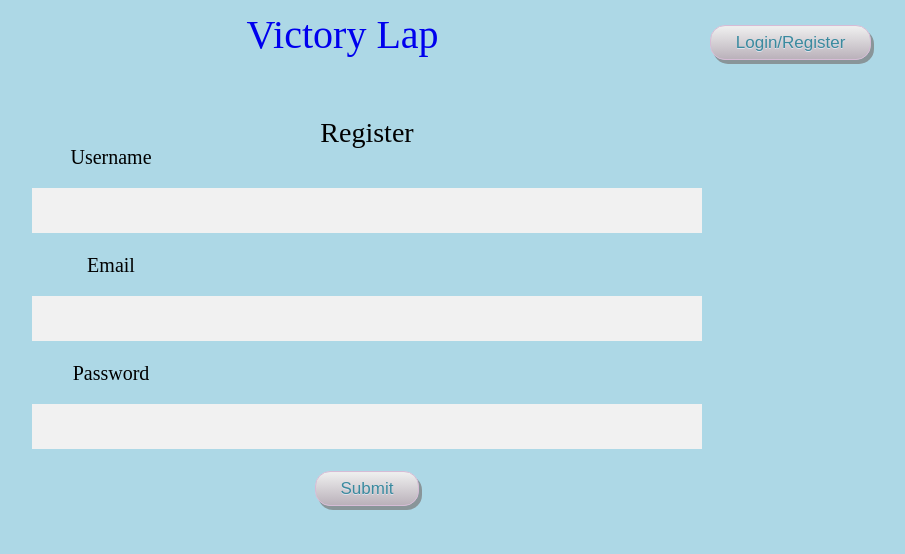
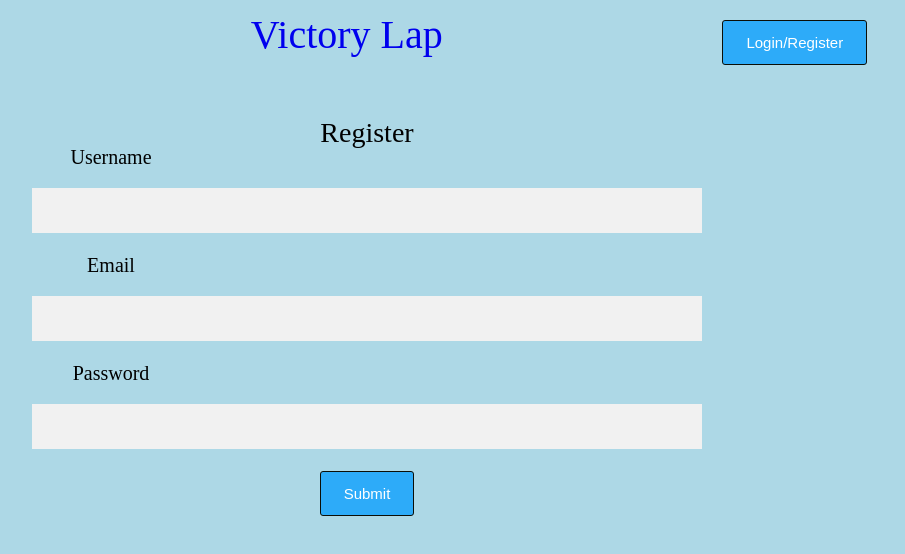
Before and after one commit to justCullen/victory-lap, a React (Create React App) app in the folder client/: page /register in a window 1280 px wide. Shown: the top 554 px of the page, without its empty margins (273-1178 px from the left). Built offline with nearby package versions, Linux system fonts and the light colour scheme.

Commit message:
fixed buttons

```diff
--- a/client/src/components/CommentBox/CommentBox.css
+++ b/client/src/components/CommentBox/CommentBox.css
@@ -29,3 +29,40 @@
 .com-content {
   font-size: 18px;
 }
+
+/* https://www.w3schools.com/howto/howto_css_register_form.asp */
+/* Half-width input fields */
+.comment-form input[type=text], input[type=password] {
+  width: 20vw;
+  padding: 15px;
+  margin: 5px 0 22px 0;
+  display: inline-block;
+  border: none;
+  background: #f1f1f1;
+}
+
+.comment-form input[type=text]:focus, input[type=password]:focus {
+  background-color: #ddd;
+  outline: none;
+}
+
+.comment-btn {
+	background-color:#2dabf9;
+	border-radius:3px;
+	border:1px solid #0b0e07;
+	display:inline-block;
+	cursor:pointer;
+	color:#ffffff;
+	font-family:Arial;
+	font-size:15px;
+	padding:9px 23px;
+	text-decoration:none;
+  height: 45px;
+}
+.comment-btn:hover {
+	background-color:#0688fa;
+}
+.comment-btn:active {
+	position:relative;
+	top:1px;
+}
--- a/client/src/components/CommentBox/CommentBox.jsx
+++ b/client/src/components/CommentBox/CommentBox.jsx
@@ -21,7 +21,7 @@ export default function CommentBox(props) {
 
   return (
     <div className='comment-box'>
-      <form onSubmit={(e) => {
+      <form className='comment-form 'onSubmit={(e) => {
         e.preventDefault();
         handleCreateComment({ ...formData, destination_id: id })
       }}>
@@ -31,7 +31,7 @@ export default function CommentBox(props) {
             value={content}
             onChange={handleChange}
           />
-        <button>Add Comment</button>
+        <button className='comment-btn'>Comment</button>
         </form>
       <div className='comment-comments'>
       {comments.map((comment, index) => (
--- a/client/src/layouts/Layout.css
+++ b/client/src/layouts/Layout.css
@@ -25,33 +25,26 @@
   transform: translateY(-50%);
   margin-left: 5vw;
 }
+
 /* bestcssbuttongenerator.com */
 .layout-button,
 .login-register {
-	box-shadow: 3px 4px 0px 0px #899599;
-	background:linear-gradient(to bottom, #ededed 5%, #bab1ba 100%);
-	background-color:#ededed;
-	border-radius:15px;
-	border:1px solid #d6bcd6;
+	background-color:#2dabf9;
+	border-radius:3px;
+	border:1px solid #0b0e07;
 	display:inline-block;
 	cursor:pointer;
-	color:#3a8a9e;
+	color:#ffffff;
 	font-family:Arial;
-	font-size:17px;
-	padding:7px 25px;
-  /* margin-right: -12vw; */
-  height: 35px;
+	font-size:15px;
+	padding:9px 23px;
 	text-decoration:none;
-	text-shadow:0px 1px 0px #e1e2ed;
-  /* vertical-align: auto; */
+  height: 45px;
 }
-/* bestcssbuttongenerator.com */
 .layout-button:hover,
 .login-register:hover {
-	background:linear-gradient(to bottom, #bab1ba 5%, #ededed 100%);
-	background-color:#bab1ba;
+	background-color:#0688fa;
 }
-/* bestcssbuttongenerator.com */
 .layout-button:active,
 .login-register:active {
 	position:relative;
--- a/client/src/screens/DestinationDetails/DestinationDetails.css
+++ b/client/src/screens/DestinationDetails/DestinationDetails.css
@@ -4,7 +4,7 @@
   /* justify-content: space-evenly; */
   background-color: lightblue;
   height: 100vh;
-  padding-left: 30vw;
+  padding-left: 20vw;
 }
 
 .dest-img {
--- a/client/src/screens/DestinationDetails/DestinationDetails.jsx
+++ b/client/src/screens/DestinationDetails/DestinationDetails.jsx
@@ -47,9 +47,9 @@ export default function DestinationDetails(props) {
         {currentUser?.id === destination.user_id && (
           <>
             <Link to={`/destinations/${id}/edit`}>
-              <button>Edit</button>
+              <button className='edit-btn'>Edit</button>
             </Link>
-            <button onClick={() => handleDelete(destination.id)}>Delete</button>
+            <button className='delete-btn'onClick={() => handleDelete(destination.id)}>Delete</button>
           </>
         )}
       </div>
--- a/client/src/screens/DestinationList/DestinationList.css
+++ b/client/src/screens/DestinationList/DestinationList.css
@@ -14,30 +14,24 @@
   padding-top: 5vh;
   background-color: lightblue;
 }
+
 /* bestcssbuttongenerator.com */
 .add-dest-button {
-  box-shadow: 3px 4px 0px 0px #899599;
-	background:linear-gradient(to bottom, #ededed 5%, #bab1ba 100%);
-	background-color:#ededed;
-	border-radius:15px;
-	border:1px solid #d6bcd6;
+	background-color:#2dabf9;
+	border-radius:3px;
+	border:1px solid #0b0e07;
 	display:inline-block;
 	cursor:pointer;
-	color:#3a8a9e;
+	color:#ffffff;
 	font-family:Arial;
-	font-size:17px;
-	padding:7px 25px;
-  /* margin-right: -12vw; */
-  height: 35px;
+	font-size:15px;
+	padding:9px 23px;
 	text-decoration:none;
-	text-shadow:0px 1px 0px #e1e2ed;
+  height: 45px;
 }
-/* bestcssbuttongenerator.com */
 .add-dest-button:hover {
-	background:linear-gradient(to bottom, #bab1ba 5%, #ededed 100%);
-	background-color:#bab1ba;
+	background-color:#0688fa;
 }
-/* bestcssbuttongenerator.com */
 .add-dest-button:active {
 	position:relative;
 	top:1px;
--- a/client/src/screens/Login/Login.css
+++ b/client/src/screens/Login/Login.css
@@ -32,28 +32,21 @@ hr {
 
 /* bestcssbuttongenerator.com */
 .submit-btn {
-  box-shadow: 3px 4px 0px 0px #899599;
-	background:linear-gradient(to bottom, #ededed 5%, #bab1ba 100%);
-	background-color:#ededed;
-	border-radius:15px;
-	border:1px solid #d6bcd6;
+	background-color:#2dabf9;
+	border-radius:3px;
+	border:1px solid #0b0e07;
 	display:inline-block;
 	cursor:pointer;
-	color:#3a8a9e;
+	color:#ffffff;
 	font-family:Arial;
-	font-size:17px;
-	padding:7px 25px;
-  /* margin-right: -12vw; */
-  height: 35px;
+	font-size:15px;
+	padding:9px 23px;
 	text-decoration:none;
-	text-shadow:0px 1px 0px #e1e2ed;
+  height: 45px;
 }
-/* bestcssbuttongenerator.com */
 .submit-btn:hover {
-	background:linear-gradient(to bottom, #bab1ba 5%, #ededed 100%);
-	background-color:#bab1ba;
+	background-color:#0688fa;
 }
-/* bestcssbuttongenerator.com */
 .submit-btn:active {
 	position:relative;
 	top:1px;
--- a/client/src/screens/Register/Register.css
+++ b/client/src/screens/Register/Register.css
@@ -36,28 +36,21 @@ hr {
 
 /* bestcssbuttongenerator.com */
 .submit-btn {
-  box-shadow: 3px 4px 0px 0px #899599;
-	background:linear-gradient(to bottom, #ededed 5%, #bab1ba 100%);
-	background-color:#ededed;
-	border-radius:15px;
-	border:1px solid #d6bcd6;
+	background-color:#2dabf9;
+	border-radius:3px;
+	border:1px solid #0b0e07;
 	display:inline-block;
 	cursor:pointer;
-	color:#3a8a9e;
+	color:#ffffff;
 	font-family:Arial;
-	font-size:17px;
-	padding:7px 25px;
-  /* margin-right: -12vw; */
-  height: 35px;
+	font-size:15px;
+	padding:9px 23px;
 	text-decoration:none;
-	text-shadow:0px 1px 0px #e1e2ed;
+  height: 45px;
 }
-/* bestcssbuttongenerator.com */
 .submit-btn:hover {
-	background:linear-gradient(to bottom, #bab1ba 5%, #ededed 100%);
-	background-color:#bab1ba;
+	background-color:#0688fa;
 }
-/* bestcssbuttongenerator.com */
 .submit-btn:active {
 	position:relative;
 	top:1px;
```
